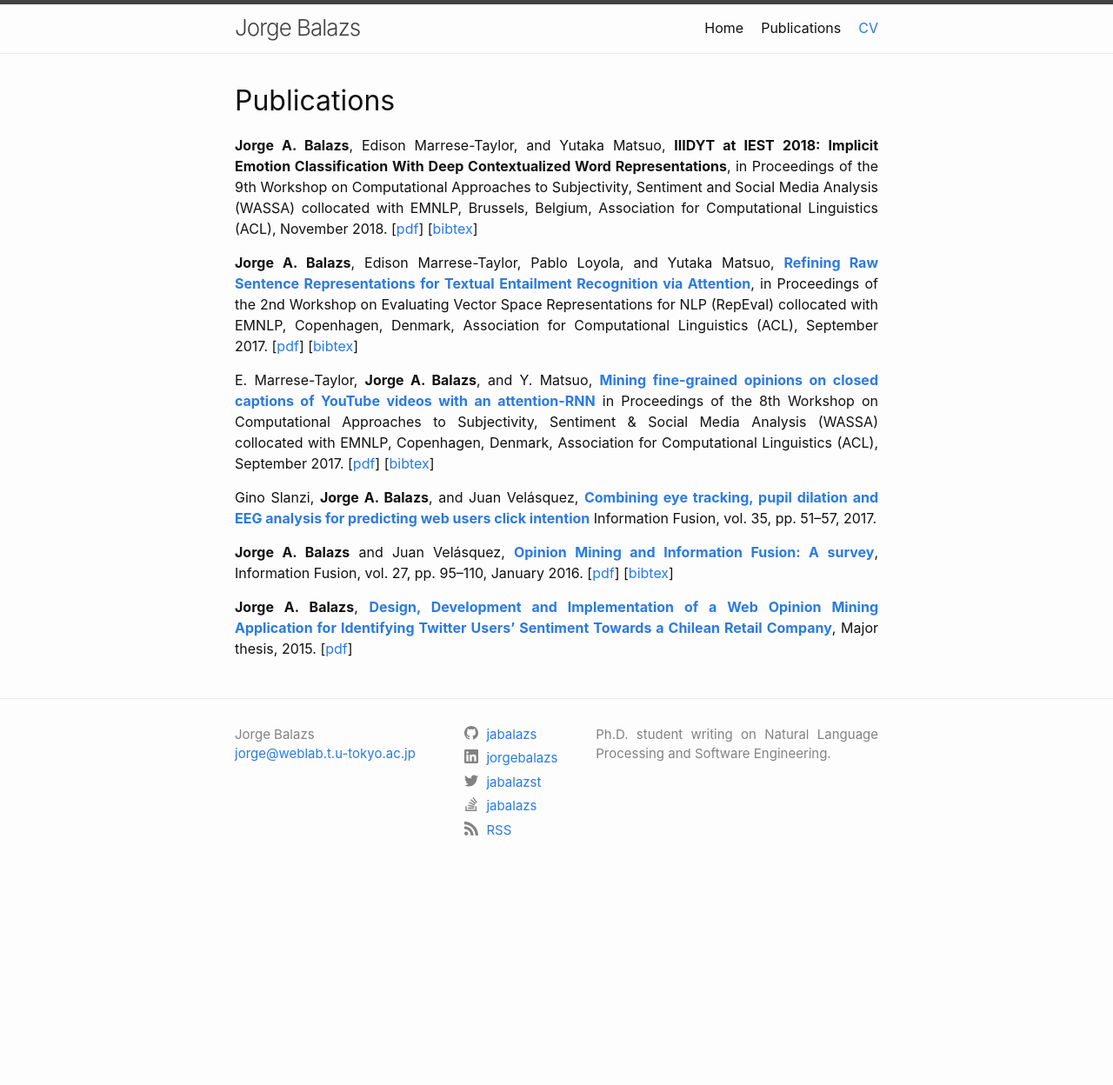
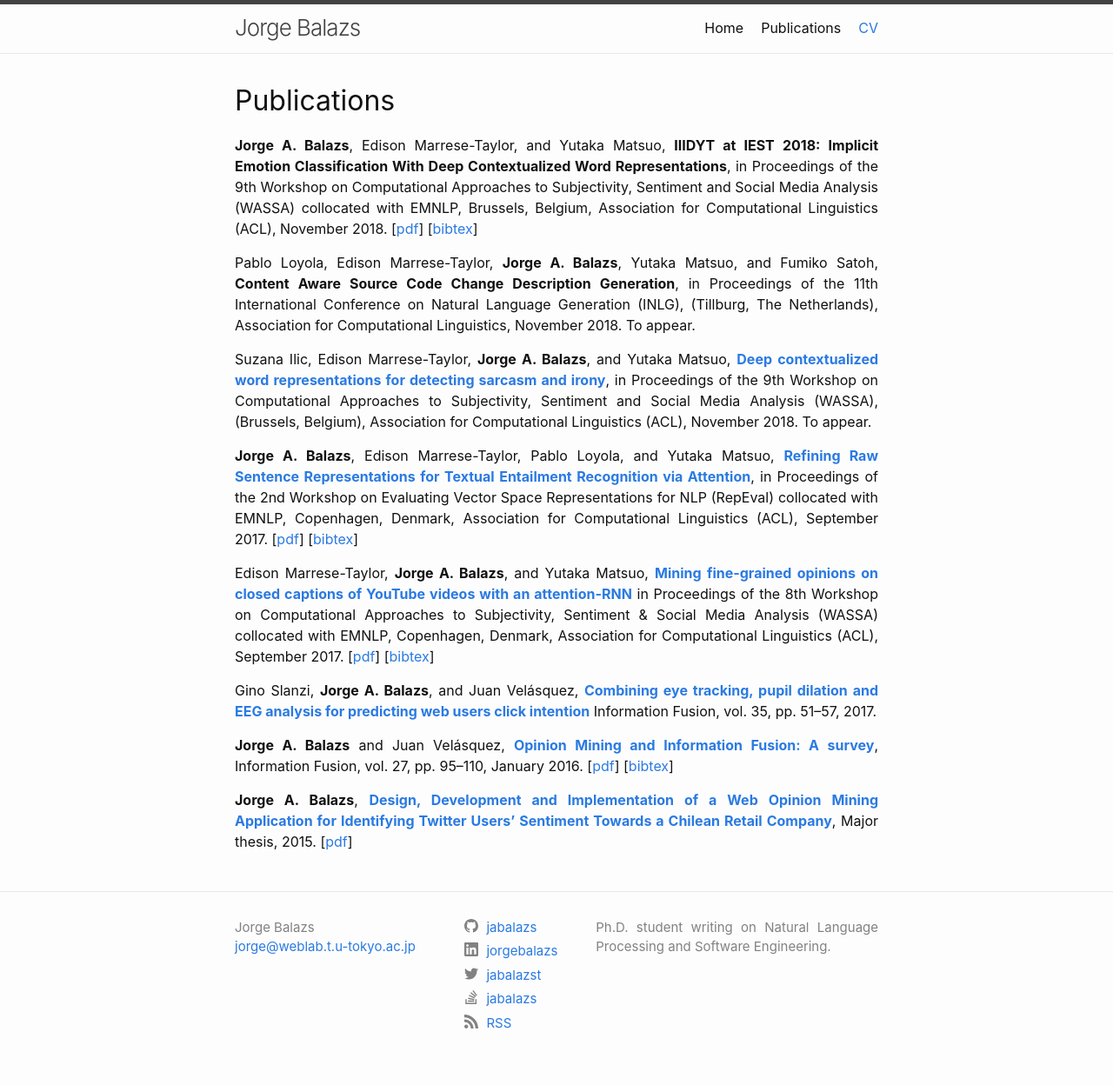
Before and after one commit to jabalazs/jabalazs.github.io, a Jekyll site: the page built from publications.md, in a window 1280 px wide. Shown: the whole page at 87% size. Built offline with Jekyll 4.4.1, drawn with Linux system fonts in a browser that asks for light colours; before the commit the page ends 1026 px from its top, so only the background shows below that.

Commit message:
Update publications

```diff
--- a/publications.md
+++ b/publications.md
@@ -4,16 +4,58 @@ title: Publications
 ---
 
 # Publications
-__Jorge A. Balazs__, Edison Marrese-Taylor, and Yutaka Matsuo, __IIIDYT at IEST 2018: Implicit Emotion Classification With Deep Contextualized Word Representations__, in Proceedings of the 9th Workshop on Computational Approaches to Subjectivity, Sentiment and Social Media Analysis (WASSA) collocated with EMNLP, Brussels, Belgium, Association for Computational Linguistics (ACL), November 2018. [<a href="assets/papers/iest_2018.pdf">pdf</a>] [<a href="assets/papers/iest_2018.bib">bibtex</a>]
 
-__Jorge A. Balazs__, Edison Marrese-Taylor, Pablo Loyola, and Yutaka Matsuo, [__Refining Raw Sentence Representations for Textual Entailment Recognition via Attention__](http://www.aclweb.org/anthology/W17-5310), in Proceedings of the 2nd Workshop on Evaluating Vector Space Representations for NLP (RepEval) collocated with EMNLP, Copenhagen, Denmark, Association for Computational Linguistics (ACL), September 2017. [<a href="assets/papers/refining_raw_sentences.pdf">pdf</a>] [<a href="assets/papers/refining_raw_sentences.bib">bibtex</a>]
+__Jorge A. Balazs__, Edison Marrese-Taylor, and Yutaka Matsuo, __IIIDYT at IEST
+2018: Implicit Emotion Classification With Deep Contextualized Word
+Representations__, in Proceedings of the 9th Workshop on Computational
+Approaches to Subjectivity, Sentiment and Social Media Analysis (WASSA)
+collocated with EMNLP, Brussels, Belgium, Association for Computational
+Linguistics (ACL), November 2018. [[pdf](assets/papers/iest_2018.pdf)]
+[[bibtex](assets/papers/iest_2018.bib)]
 
-E. Marrese-Taylor, __Jorge A. Balazs__, and Y. Matsuo, [__Mining fine-grained opinions on closed captions of YouTube videos with an attention-RNN__](http://www.aclweb.org/anthology/W17-5213) in Proceedings of the 8th Workshop on Computational Approaches to Subjectivity, Sentiment & Social Media Analysis (WASSA) collocated with EMNLP, Copenhagen, Denmark, Association for Computational Linguistics (ACL), September 2017. [<a href="assets/papers/video_om.pdf">pdf</a>] [<a href="assets/papers/video_om.bib">bibtex</a>]
+Pablo Loyola, Edison Marrese-Taylor, __Jorge A. Balazs__, Yutaka Matsuo, and
+Fumiko Satoh, __Content Aware Source Code Change Description Generation__, in
+Proceedings of the 11th International Conference on Natural Language Generation
+(INLG), (Tillburg, The Netherlands), Association for Computational Linguistics,
+November 2018. To appear.
 
-Gino Slanzi, __Jorge A. Balazs__, and Juan Velásquez, [__Combining eye tracking, pupil dilation and EEG analysis for predicting web users
-click intention__](https://doi.org/10.1016/j.inffus.2016.09.003) Information Fusion, vol. 35, pp. 51–57, 2017.
+Suzana Ilic, Edison Marrese-Taylor, __Jorge A. Balazs__, and Yutaka Matsuo,
+[__Deep contextualized word representations for detecting sarcasm and
+irony__](https://arxiv.org/abs/1809.09795), in Proceedings of the 9th Workshop
+on Computational Approaches to Subjectivity, Sentiment and Social Media Analysis
+(WASSA), (Brussels, Belgium), Association for Computational Linguistics (ACL),
+November 2018. To appear.
 
-__Jorge A. Balazs__ and Juan Velásquez, [__Opinion Mining and Information Fusion: A survey__](http://dx.doi.org/10.1016/j.inffus.2015.06.002), Information Fusion, vol. 27, pp. 95–110, January 2016. [<a href="assets/papers/if_om_paper.pdf">pdf</a>] [<a href="assets/papers/if_om_paper.bib">bibtex</a>]
+__Jorge A. Balazs__, Edison Marrese-Taylor, Pablo Loyola, and Yutaka Matsuo,
+[__Refining Raw Sentence Representations for Textual Entailment Recognition via
+Attention__](http://www.aclweb.org/anthology/W17-5310), in Proceedings of the
+2nd Workshop on Evaluating Vector Space Representations for NLP (RepEval)
+collocated with EMNLP, Copenhagen, Denmark, Association for Computational
+Linguistics (ACL), September 2017. [<a
+href="assets/papers/refining_raw_sentences.pdf">pdf</a>] [<a
+href="assets/papers/refining_raw_sentences.bib">bibtex</a>]
 
-__Jorge A. Balazs__, [__Design, Development and Implementation of a Web Opinion Mining Application for Identifying Twitter Users’
-Sentiment Towards a Chilean Retail Company__](http://repositorio.uchile.cl/handle/2250/137769), Major thesis, 2015. [<a href="assets/Thesis-Jorge-Balazs.pdf">pdf</a>]
+Edison Marrese-Taylor, __Jorge A. Balazs__, and Yutaka Matsuo, [__Mining
+fine-grained opinions on closed captions of YouTube videos with an
+attention-RNN__](http://www.aclweb.org/anthology/W17-5213) in Proceedings of the
+8th Workshop on Computational Approaches to Subjectivity, Sentiment & Social
+Media Analysis (WASSA) collocated with EMNLP, Copenhagen, Denmark, Association
+for Computational Linguistics (ACL), September 2017. [<a
+href="assets/papers/video_om.pdf">pdf</a>] [<a
+href="assets/papers/video_om.bib">bibtex</a>]
+
+Gino Slanzi, __Jorge A. Balazs__, and Juan Velásquez, [__Combining eye tracking,
+pupil dilation and EEG analysis for predicting web users click
+intention__](https://doi.org/10.1016/j.inffus.2016.09.003) Information Fusion,
+vol. 35, pp. 51–57, 2017.
+
+__Jorge A. Balazs__ and Juan Velásquez, [__Opinion Mining and Information
+Fusion: A survey__](http://dx.doi.org/10.1016/j.inffus.2015.06.002), Information
+Fusion, vol. 27, pp. 95–110, January 2016. [<a
+href="assets/papers/if_om_paper.pdf">pdf</a>] [<a
+href="assets/papers/if_om_paper.bib">bibtex</a>]
+
+__Jorge A. Balazs__, [__Design, Development and Implementation of a Web Opinion
+Mining Application for Identifying Twitter Users’ Sentiment Towards a Chilean
+Retail Company__](http://repositorio.uchile.cl/handle/2250/137769), Major
+thesis, 2015. [<a href="assets/Thesis-Jorge-Balazs.pdf">pdf</a>]
```
